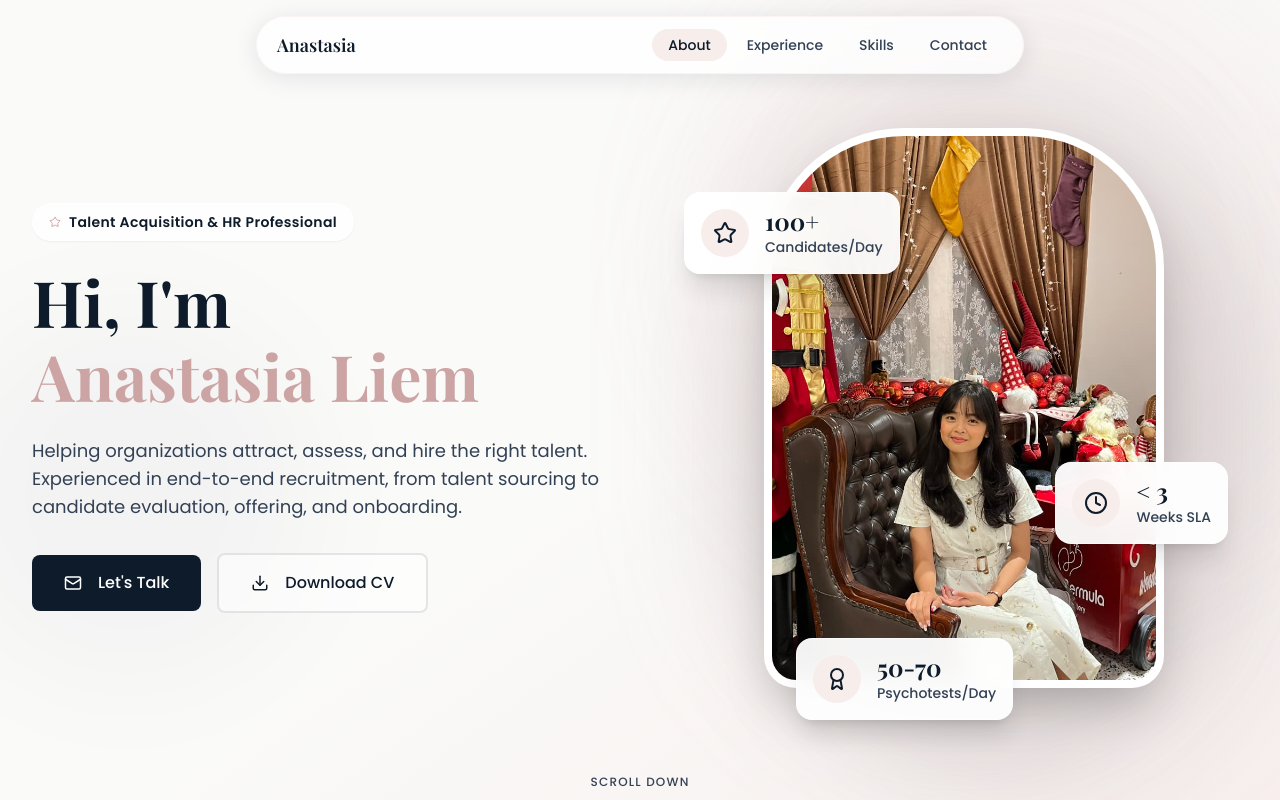
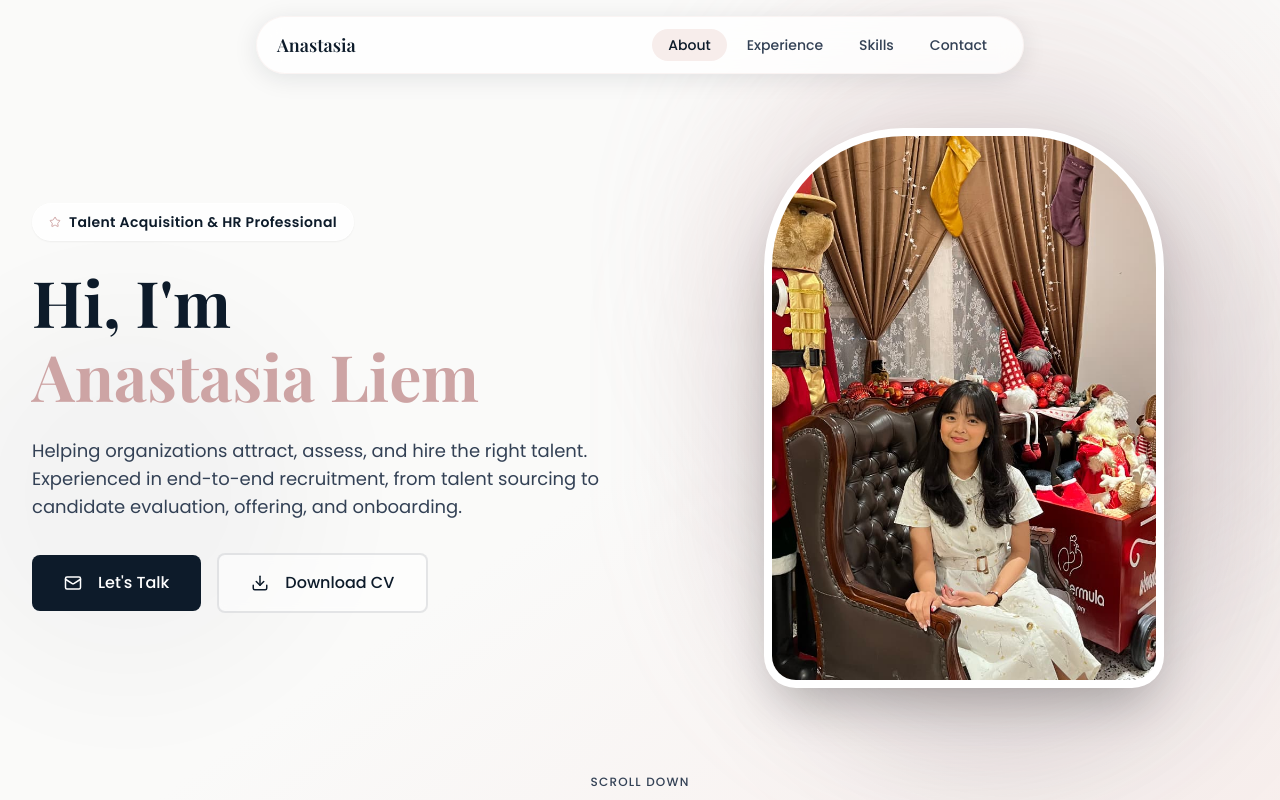
Before and after one commit to RafaelBani3/Anastasia_Liem, a Next.js app: page / in a window 1280 px wide. Shown: the top 800 px of the page. Built offline with nearby package versions, Linux system fonts and the light colour scheme.

Commit message:
feat: add animated HeroSection component with profile details and call-to-action buttons

```diff
--- a/src/components/sections/HeroSection.tsx
+++ b/src/components/sections/HeroSection.tsx
@@ -1,7 +1,7 @@
 "use client";
 
 import { motion, type Variants } from "framer-motion";
-import { Download, Mail, ChevronDown, Star, Award, Clock } from "lucide-react";
+import { Download, Mail, ChevronDown, Star } from "lucide-react";
 import Image from "next/image";
 import { personalInfo } from "@/constants/portfolioData";
 import Button from "@/components/ui/Button";
@@ -119,24 +119,6 @@ export default function HeroSection() {
               </Button>
             </motion.div>
 
-            {/* Mini stats - Mobile/Tablet Only */}
-            <motion.div
-              variants={itemVariants}
-              className="mt-12 grid grid-cols-3 gap-3 sm:gap-4 lg:hidden"
-            >
-              <div className="flex flex-col items-center rounded-2xl bg-white/60 p-4 shadow-sm backdrop-blur-sm border border-white/40">
-                <p className="font-heading text-xl font-bold text-navy sm:text-2xl">100+</p>
-                <p className="mt-1 text-[10px] sm:text-xs font-medium text-slate text-center">Candidates/Day</p>
-              </div>
-              <div className="flex flex-col items-center rounded-2xl bg-white/60 p-4 shadow-sm backdrop-blur-sm border border-white/40">
-                <p className="font-heading text-xl font-bold text-navy sm:text-2xl">50-70</p>
-                <p className="mt-1 text-[10px] sm:text-xs font-medium text-slate text-center">Psychotests/Day</p>
-              </div>
-              <div className="flex flex-col items-center rounded-2xl bg-white/60 p-4 shadow-sm backdrop-blur-sm border border-white/40">
-                <p className="font-heading text-xl font-bold text-navy sm:text-2xl">&lt; 3</p>
-                <p className="mt-1 text-[10px] sm:text-xs font-medium text-slate text-center">Weeks SLA</p>
-              </div>
-            </motion.div>
           </motion.div>
 
           {/* Profile image with floating stats */}
@@ -163,51 +145,7 @@ export default function HeroSection() {
                 />
               </div>
 
-              {/* Floating Stats - Desktop Only */}
-              <motion.div
-                initial={{ opacity: 0, x: -30 }}
-                animate={{ opacity: 1, x: 0 }}
-                transition={{ delay: 1.2, duration: 0.8, type: "spring" }}
-                className="hidden lg:flex absolute top-16 -left-20 z-20 items-center gap-4 rounded-2xl bg-white/95 p-4 shadow-xl backdrop-blur-md border border-white/60"
-              >
-                <div className="flex h-12 w-12 items-center justify-center rounded-full bg-bg-accent text-navy">
-                   <Star size={24} />
-                </div>
-                <div>
-                   <p className="font-heading text-2xl font-bold text-navy leading-none">100+</p>
-                   <p className="mt-1 text-sm font-medium text-slate">Candidates/Day</p>
-                </div>
-              </motion.div>
 
-              <motion.div
-                initial={{ opacity: 0, x: 30 }}
-                animate={{ opacity: 1, x: 0 }}
-                transition={{ delay: 1.4, duration: 0.8, type: "spring" }}
-                className="hidden lg:flex absolute bottom-36 -right-16 z-20 items-center gap-4 rounded-2xl bg-white/95 p-4 shadow-xl backdrop-blur-md border border-white/60"
-              >
-                <div className="flex h-12 w-12 items-center justify-center rounded-full bg-bg-accent text-navy">
-                   <Clock size={24} />
-                </div>
-                <div>
-                   <p className="font-heading text-2xl font-bold text-navy leading-none">&lt; 3</p>
-                   <p className="mt-1 text-sm font-medium text-slate">Weeks SLA</p>
-                </div>
-              </motion.div>
-
-              <motion.div
-                initial={{ opacity: 0, y: 30 }}
-                animate={{ opacity: 1, y: 0 }}
-                transition={{ delay: 1.6, duration: 0.8, type: "spring" }}
-                className="hidden lg:flex absolute -bottom-8 left-8 z-20 items-center gap-4 rounded-2xl bg-white/95 p-4 shadow-xl backdrop-blur-md border border-white/60"
-              >
-                <div className="flex h-12 w-12 items-center justify-center rounded-full bg-bg-accent text-navy">
-                   <Award size={24} />
-                </div>
-                <div>
-                   <p className="font-heading text-2xl font-bold text-navy leading-none">50-70</p>
-                   <p className="mt-1 text-sm font-medium text-slate">Psychotests/Day</p>
-                </div>
-              </motion.div>
             </div>
           </motion.div>
         </div>
```
